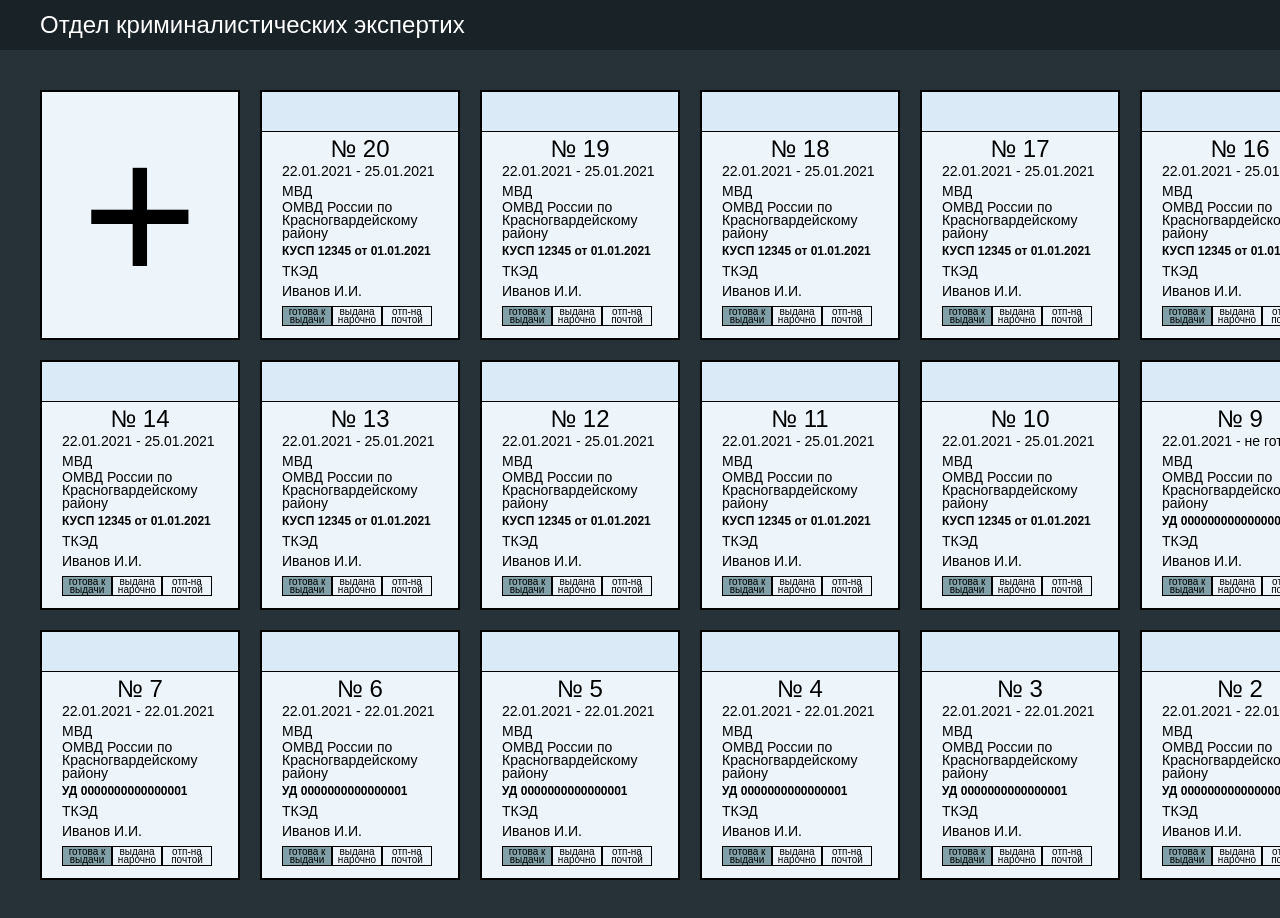
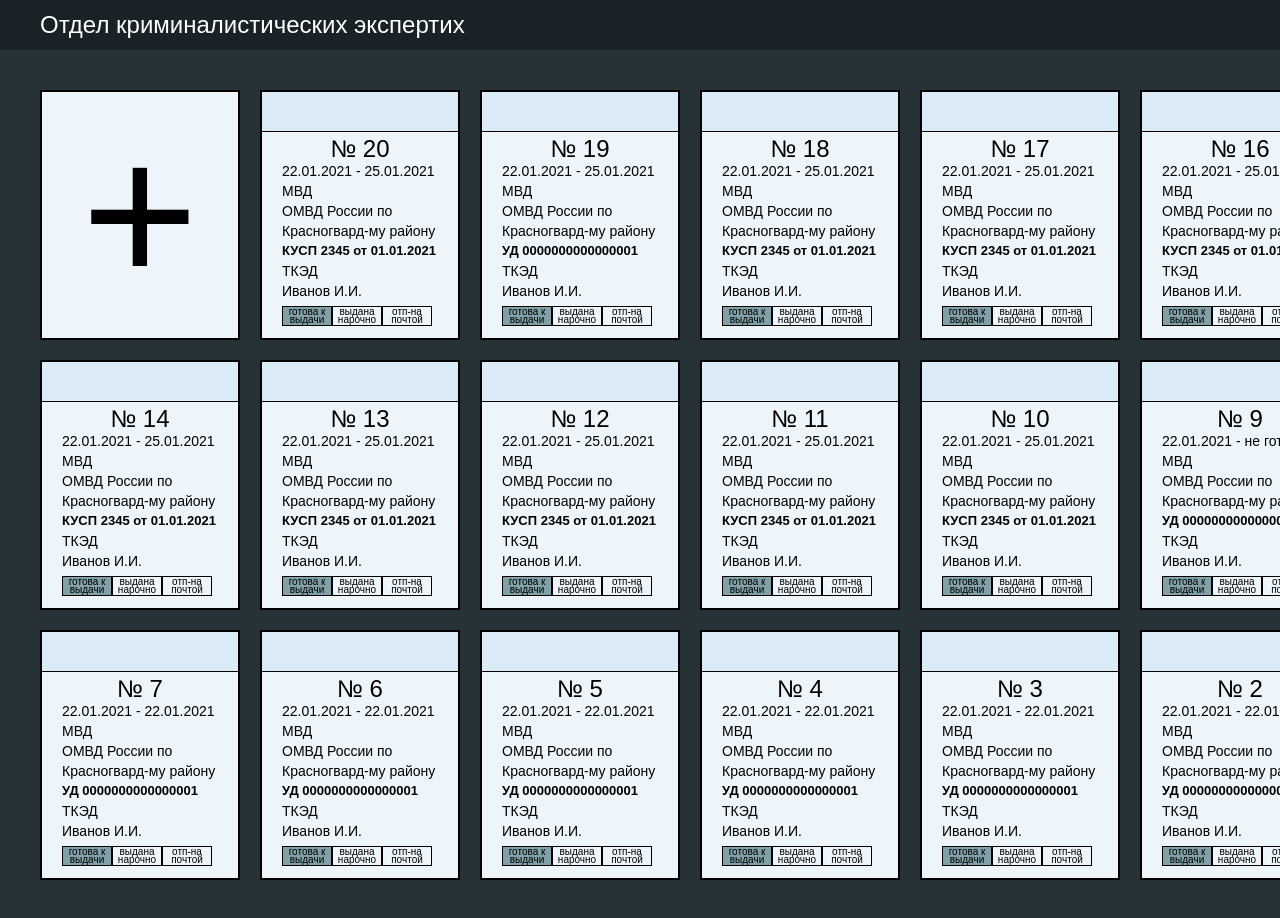
Before and after one commit to dimonenm/exp, a React (Create React App) app: page / in a window 1280 px wide. Shown: the top 918 px of the page. Built offline with nearby package versions, Linux system fonts and the light colour scheme.

Commit message:
w09.02.2021

```diff
--- a/src/containers/main/Main.css
+++ b/src/containers/main/Main.css
@@ -1,5 +1,4 @@
 .main {
-
     min-height: auto;
     /* height: 100%; */
     /* display: flex; */
@@ -10,7 +9,7 @@
     background-color: #263238;
 }
 
-.main__list{
+.main__list {
     display: grid;
 
     grid-template-columns: repeat(7, 200px);
@@ -18,6 +17,7 @@
 
     grid-gap: 20px;
 }
+
 .main__item {
     display: flex;
     flex-direction: column;
@@ -71,24 +71,22 @@
 
 .main__item-date,
 .main__item-agency,
-.main__item-byMaterial
-.main__item-type,
+.main__item-byMaterial .main__item-type,
 .main__item-executor,
-.main__item-state{
+.main__item-state {
     height: 20px;
 }
 
-.main__item-unit{
+.main__item-unit {
     height: 40px;
-    line-height: 13px;
 }
 
-.main__item-byMaterial{
-    font-size: 12px;
+.main__item-byMaterial {
+    font-size: 13px;
     font-weight: bold;
 }
 
-.main__item-state{
+.main__item-state {
     display: flex;
     width: 150px;
 
@@ -100,20 +98,17 @@
     text-align: center;
 }
 
-.main__item-state-item{
+.main__item-state-item {
     display: flex;
-    /* justify-content: center; */
     align-items: center;
 
     width: 50px;
 
     border: 1px solid #000000;
-
-    cursor: pointer;
 }
 
-.main__item-state-item-active{
-    background-color: #81A0A7;
+.main__item-state-ready {
+    background-color: #81a0a7;
 }
 
 .btn-create-new-exp {
@@ -122,6 +117,4 @@
 
     /* font-weight: bold; */
     font-size: 200px;
-
-    cursor: pointer;
 }
--- a/src/containers/main/Main.js
+++ b/src/containers/main/Main.js
@@ -7,7 +7,7 @@
 
   const db2 = [];
 
-  for (let index = db.year2021.length-1; index >= 0 ; index--) {
+  for (let index = db.year2021.length - 1; index >= 0; index--) {
     db2.push(db.year2021[index]);
   }
 
@@ -16,9 +16,7 @@
       <div className="main__list">
         <ListItemBtnCreateNewExp />
         {
-
           db2.map(item => {
-            // console.log(item);
             return (<ListItemViewExp key={item.id} exp={item} />);
           })
         }
--- a/src/db/dbExps.js
+++ b/src/db/dbExps.js
@@ -5,6 +5,7 @@
     "year2021": [
       {
         "id": "1",
+        "department": "crime department",
         "date_of_incoming": "1611322829698",
         "by_materials": "УД",
         "number_of_the_material": "0000000000000001",
@@ -15,7 +16,7 @@
         "type_of_banknote": "Доллары США",
         "surname_of_executor": "Иванов И.И.",
         "agency_of_initiator": "МВД",
-        "unit_of_initiator": "ОМВД России по Красногвардейскому району",
+        "unit_of_initiator": "ОМВД России по Красногвард-му району",
         "post_of_initiator": "Заместитель начальника",
         "surname_of_initiator": "Петров П.П.",
         "date_of_petition": "1611322829798",
@@ -32,6 +33,7 @@
       },
       {
         "id": "2",
+        "department": "crime department",
         "date_of_incoming": "1611322829698",
         "by_materials": "УД",
         "number_of_the_material": "0000000000000001",
@@ -42,7 +44,7 @@
         "type_of_banknote": "Доллары США",
         "surname_of_executor": "Иванов И.И.",
         "agency_of_initiator": "МВД",
-        "unit_of_initiator": "ОМВД России по Красногвардейскому району",
+        "unit_of_initiator": "ОМВД России по Красногвард-му району",
         "post_of_initiator": "Заместитель начальника",
         "surname_of_initiator": "Петров П.П.",
         "date_of_petition": "1611322829798",
@@ -59,6 +61,7 @@
       },
       {
         "id": "3",
+        "department": "crime department",
         "date_of_incoming": "1611322829698",
         "by_materials": "УД",
         "number_of_the_material": "0000000000000001",
@@ -69,7 +72,7 @@
         "type_of_banknote": "Доллары США",
         "surname_of_executor": "Иванов И.И.",
         "agency_of_initiator": "МВД",
-        "unit_of_initiator": "ОМВД России по Красногвардейскому району",
+        "unit_of_initiator": "ОМВД России по Красногвард-му району",
         "post_of_initiator": "Заместитель начальника",
         "surname_of_initiator": "Петров П.П.",
         "date_of_petition": "1611322829798",
@@ -86,6 +89,7 @@
       },
       {
         "id": "4",
+        "department": "crime department",
         "date_of_incoming": "1611322829698",
         "by_materials": "УД",
         "number_of_the_material": "0000000000000001",
@@ -96,7 +100,7 @@
         "type_of_banknote": "Доллары США",
         "surname_of_executor": "Иванов И.И.",
         "agency_of_initiator": "МВД",
-        "unit_of_initiator": "ОМВД России по Красногвардейскому району",
+        "unit_of_initiator": "ОМВД России по Красногвард-му району",
         "post_of_initiator": "Заместитель начальника",
         "surname_of_initiator": "Петров П.П.",
         "date_of_petition": "1611322829798",
@@ -113,6 +117,7 @@
       },
       {
         "id": "5",
+        "department": "crime department",
         "date_of_incoming": "1611322829698",
         "by_materials": "УД",
         "number_of_the_material": "0000000000000001",
@@ -123,7 +128,7 @@
         "type_of_banknote": "Доллары США",
         "surname_of_executor": "Иванов И.И.",
         "agency_of_initiator": "МВД",
-        "unit_of_initiator": "ОМВД России по Красногвардейскому району",
+        "unit_of_initiator": "ОМВД России по Красногвард-му району",
         "post_of_initiator": "Заместитель начальника",
         "surname_of_initiator": "Петров П.П.",
         "date_of_petition": "1611322829798",
@@ -140,6 +145,7 @@
       },
       {
         "id": "6",
+        "department": "crime department",
         "date_of_incoming": "1611322829698",
         "by_materials": "УД",
         "number_of_the_material": "0000000000000001",
@@ -150,7 +156,7 @@
         "type_of_banknote": "Доллары США",
         "surname_of_executor": "Иванов И.И.",
         "agency_of_initiator": "МВД",
-        "unit_of_initiator": "ОМВД России по Красногвардейскому району",
+        "unit_of_initiator": "ОМВД России по Красногвард-му району",
         "post_of_initiator": "Заместитель начальника",
         "surname_of_initiator": "Петров П.П.",
         "date_of_petition": "1611322829798",
@@ -167,6 +173,7 @@
       },
       {
         "id": "7",
+        "department": "crime department",
         "date_of_incoming": "1611322829698",
         "by_materials": "УД",
         "number_of_the_material": "0000000000000001",
@@ -177,7 +184,7 @@
         "type_of_banknote": "Доллары США",
         "surname_of_executor": "Иванов И.И.",
         "agency_of_initiator": "МВД",
-        "unit_of_initiator": "ОМВД России по Красногвардейскому району",
+        "unit_of_initiator": "ОМВД России по Красногвард-му району",
         "post_of_initiator": "Заместитель начальника",
         "surname_of_initiator": "Петров П.П.",
         "date_of_petition": "1611322829798",
@@ -194,6 +201,7 @@
       },
       {
         "id": "8",
+        "department": "crime department",
         "date_of_incoming": "1611322829698",
         "by_materials": "УД",
         "number_of_the_material": "0000000000000001",
@@ -204,7 +212,7 @@
         "type_of_banknote": "Доллары США",
         "surname_of_executor": "Иванов И.И.",
         "agency_of_initiator": "МВД",
-        "unit_of_initiator": "ОМВД России по Красногвардейскому району",
+        "unit_of_initiator": "ОМВД России по Красногвард-му району",
         "post_of_initiator": "Заместитель начальника",
         "surname_of_initiator": "Петров П.П.",
         "date_of_petition": "1611322829798",
@@ -221,6 +229,7 @@
       },
       {
         "id": "9",
+        "department": "crime department",
         "date_of_incoming": "1611322829698",
         "by_materials": "УД",
         "number_of_the_material": "0000000000000001",
@@ -231,7 +240,7 @@
         "type_of_banknote": "Доллары США",
         "surname_of_executor": "Иванов И.И.",
         "agency_of_initiator": "МВД",
-        "unit_of_initiator": "ОМВД России по Красногвардейскому району",
+        "unit_of_initiator": "ОМВД России по Красногвард-му району",
         "post_of_initiator": "Заместитель начальника",
         "surname_of_initiator": "Петров П.П.",
         "date_of_petition": "1611322829798",
@@ -248,9 +257,10 @@
       },
       {
         "id": "10",
+        "department": "crime department",
         "date_of_incoming": "1611322829698",
         "by_materials": "КУСП",
-        "number_of_the_material": "12345 от 01.01.2021",
+        "number_of_the_material": "2345 от 01.01.2021",
         "difficulty_of_expertise": "низкая",
         "article": "105",
         "category_of_research": "ТКЭД",
@@ -258,7 +268,7 @@
         "type_of_banknote": "Доллары США",
         "surname_of_executor": "Иванов И.И.",
         "agency_of_initiator": "МВД",
-        "unit_of_initiator": "ОМВД России по Красногвардейскому району",
+        "unit_of_initiator": "ОМВД России по Красногвард-му району",
         "post_of_initiator": "Заместитель начальника",
         "surname_of_initiator": "Петров П.П.",
         "date_of_petition": "1611322829798",
@@ -275,9 +285,10 @@
       },
       {
         "id": "11",
+        "department": "crime department",
         "date_of_incoming": "1611322829698",
         "by_materials": "КУСП",
-        "number_of_the_material": "12345 от 01.01.2021",
+        "number_of_the_material": "2345 от 01.01.2021",
         "difficulty_of_expertise": "низкая",
         "article": "105",
         "category_of_research": "ТКЭД",
@@ -285,7 +296,7 @@
         "type_of_banknote": "Доллары США",
         "surname_of_executor": "Иванов И.И.",
         "agency_of_initiator": "МВД",
-        "unit_of_initiator": "ОМВД России по Красногвардейскому району",
+        "unit_of_initiator": "ОМВД России по Красногвард-му району",
         "post_of_initiator": "Заместитель начальника",
         "surname_of_initiator": "Петров П.П.",
         "date_of_petition": "1611322829798",
@@ -302,9 +313,10 @@
       },
       {
         "id": "12",
+        "department": "crime department",
         "date_of_incoming": "1611322829698",
         "by_materials": "КУСП",
-        "number_of_the_material": "12345 от 01.01.2021",
+        "number_of_the_material": "2345 от 01.01.2021",
         "difficulty_of_expertise": "низкая",
         "article": "105",
         "category_of_research": "ТКЭД",
@@ -312,7 +324,7 @@
         "type_of_banknote": "Доллары США",
         "surname_of_executor": "Иванов И.И.",
         "agency_of_initiator": "МВД",
-        "unit_of_initiator": "ОМВД России по Красногвардейскому району",
+        "unit_of_initiator": "ОМВД России по Красногвард-му району",
         "post_of_initiator": "Заместитель начальника",
         "surname_of_initiator": "Петров П.П.",
         "date_of_petition": "1611322829798",
@@ -329,9 +341,10 @@
       },
       {
         "id": "13",
+        "department": "crime department",
         "date_of_incoming": "1611322829698",
         "by_materials": "КУСП",
-        "number_of_the_material": "12345 от 01.01.2021",
+        "number_of_the_material": "2345 от 01.01.2021",
         "difficulty_of_expertise": "низкая",
         "article": "105",
         "category_of_research": "ТКЭД",
@@ -339,7 +352,7 @@
         "type_of_banknote": "Доллары США",
         "surname_of_executor": "Иванов И.И.",
         "agency_of_initiator": "МВД",
-        "unit_of_initiator": "ОМВД России по Красногвардейскому району",
+        "unit_of_initiator": "ОМВД России по Красногвард-му району",
         "post_of_initiator": "Заместитель начальника",
         "surname_of_initiator": "Петров П.П.",
         "date_of_petition": "1611322829798",
@@ -356,9 +369,10 @@
       },
       {
         "id": "14",
+        "department": "crime department",
         "date_of_incoming": "1611322829698",
         "by_materials": "КУСП",
-        "number_of_the_material": "12345 от 01.01.2021",
+        "number_of_the_material": "2345 от 01.01.2021",
         "difficulty_of_expertise": "низкая",
         "article": "105",
         "category_of_research": "ТКЭД",
@@ -366,7 +380,7 @@
         "type_of_banknote": "Доллары США",
         "surname_of_executor": "Иванов И.И.",
         "agency_of_initiator": "МВД",
-        "unit_of_initiator": "ОМВД России по Красногвардейскому району",
+        "unit_of_initiator": "ОМВД России по Красногвард-му району",
         "post_of_initiator": "Заместитель начальника",
         "surname_of_initiator": "Петров П.П.",
         "date_of_petition": "1611322829798",
@@ -383,9 +397,10 @@
       },
       {
         "id": "15",
+        "department": "crime department",
         "date_of_incoming": "1611322829698",
         "by_materials": "КУСП",
-        "number_of_the_material": "12345 от 01.01.2021",
+        "number_of_the_material": "2345 от 01.01.2021",
         "difficulty_of_expertise": "низкая",
         "article": "105",
         "category_of_research": "ТКЭД",
@@ -393,7 +408,7 @@
         "type_of_banknote": "Доллары США",
         "surname_of_executor": "Иванов И.И.",
         "agency_of_initiator": "МВД",
-        "unit_of_initiator": "ОМВД России по Красногвардейскому району",
+        "unit_of_initiator": "ОМВД России по Красногвард-му району",
         "post_of_initiator": "Заместитель начальника",
         "surname_of_initiator": "Петров П.П.",
         "date_of_petition": "1611322829798",
@@ -410,9 +425,10 @@
       },
       {
         "id": "16",
+        "department": "crime department",
         "date_of_incoming": "1611322829698",
         "by_materials": "КУСП",
-        "number_of_the_material": "12345 от 01.01.2021",
+        "number_of_the_material": "2345 от 01.01.2021",
         "difficulty_of_expertise": "низкая",
         "article": "105",
         "category_of_research": "ТКЭД",
@@ -420,7 +436,7 @@
         "type_of_banknote": "Доллары США",
         "surname_of_executor": "Иванов И.И.",
         "agency_of_initiator": "МВД",
-        "unit_of_initiator": "ОМВД России по Красногвардейскому району",
+        "unit_of_initiator": "ОМВД России по Красногвард-му району",
         "post_of_initiator": "Заместитель начальника",
         "surname_of_initiator": "Петров П.П.",
         "date_of_petition": "1611322829798",
@@ -437,9 +453,10 @@
       },
       {
         "id": "17",
+        "department": "crime department",
         "date_of_incoming": "1611322829698",
         "by_materials": "КУСП",
-        "number_of_the_material": "12345 от 01.01.2021",
+        "number_of_the_material": "2345 от 01.01.2021",
         "difficulty_of_expertise": "низкая",
         "article": "105",
         "category_of_research": "ТКЭД",
@@ -447,7 +464,7 @@
         "type_of_banknote": "Доллары США",
         "surname_of_executor": "Иванов И.И.",
         "agency_of_initiator": "МВД",
-        "unit_of_initiator": "ОМВД России по Красногвардейскому району",
+        "unit_of_initiator": "ОМВД России по Красногвард-му району",
         "post_of_initiator": "Заместитель начальника",
         "surname_of_initiator": "Петров П.П.",
         "date_of_petition": "1611322829798",
@@ -464,9 +481,10 @@
       },
       {
         "id": "18",
+        "department": "crime department",
         "date_of_incoming": "1611322829698",
         "by_materials": "КУСП",
-        "number_of_the_material": "12345 от 01.01.2021",
+        "number_of_the_material": "2345 от 01.01.2021",
         "difficulty_of_expertise": "низкая",
         "article": "105",
         "category_of_research": "ТКЭД",
@@ -474,7 +492,7 @@
         "type_of_banknote": "Доллары США",
         "surname_of_executor": "Иванов И.И.",
         "agency_of_initiator": "МВД",
-        "unit_of_initiator": "ОМВД России по Красногвардейскому району",
+        "unit_of_initiator": "ОМВД России по Красногвард-му району",
         "post_of_initiator": "Заместитель начальника",
         "surname_of_initiator": "Петров П.П.",
         "date_of_petition": "1611322829798",
@@ -491,9 +509,10 @@
       },
       {
         "id": "19",
+        "department": "crime department",
         "date_of_incoming": "1611322829698",
-        "by_materials": "КУСП",
-        "number_of_the_material": "12345 от 01.01.2021",
+        "by_materials": "УД",
+        "number_of_the_material": "0000000000000001",
         "difficulty_of_expertise": "низкая",
         "article": "105",
         "category_of_research": "ТКЭД",
@@ -501,7 +520,7 @@
         "type_of_banknote": "Доллары США",
         "surname_of_executor": "Иванов И.И.",
         "agency_of_initiator": "МВД",
-        "unit_of_initiator": "ОМВД России по Красногвардейскому району",
+        "unit_of_initiator": "ОМВД России по Красногвард-му району",
         "post_of_initiator": "Заместитель начальника",
         "surname_of_initiator": "Петров П.П.",
         "date_of_petition": "1611322829798",
@@ -518,9 +537,10 @@
       },
       {
         "id": "20",
+        "department": "crime department",
         "date_of_incoming": "1611322829698",
         "by_materials": "КУСП",
-        "number_of_the_material": "12345 от 01.01.2021",
+        "number_of_the_material": "2345 от 01.01.2021",
         "difficulty_of_expertise": "низкая",
         "article": "105",
         "category_of_research": "ТКЭД",
@@ -528,7 +548,7 @@
         "type_of_banknote": "Доллары США",
         "surname_of_executor": "Иванов И.И.",
         "agency_of_initiator": "МВД",
-        "unit_of_initiator": "ОМВД России по Красногвардейскому району",
+        "unit_of_initiator": "ОМВД России по Красногвард-му району",
         "post_of_initiator": "Заместитель начальника",
         "surname_of_initiator": "Петров П.П.",
         "date_of_petition": "1611322829798",
```
Also changed, not shown: src/test/index.html (+18 -240 lines), src/test/style.css (+39 -2 lines), 1 other file (tests, documents, lock files or other folders).
